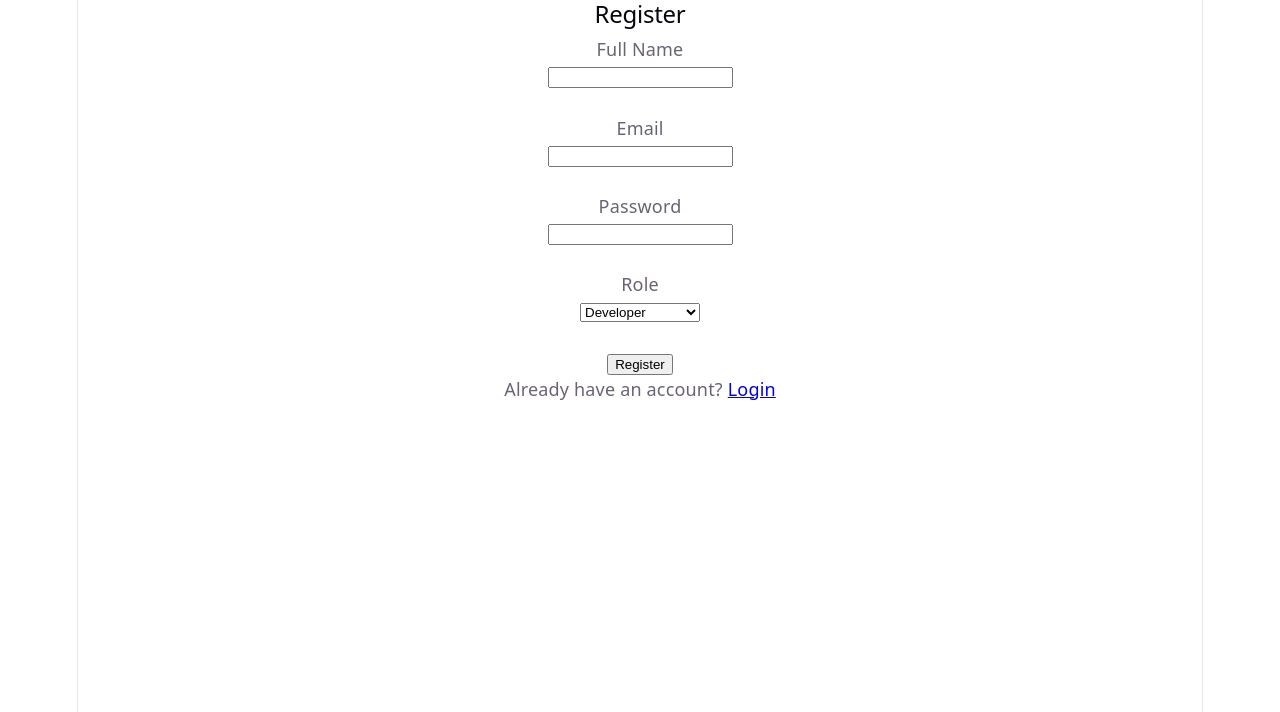
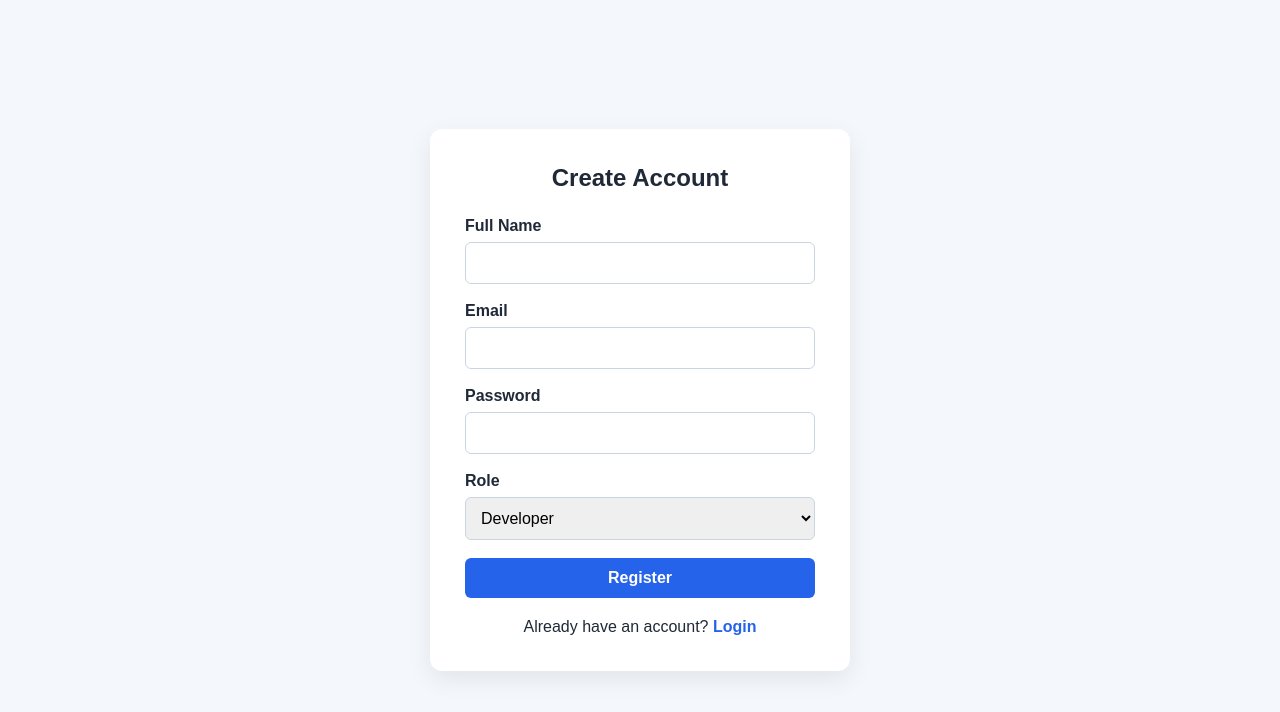
Before and after one commit to sadeepa-div/Centralized-Issue-Tracker, a React (Vite) app in the folder client/: page /register in a window 1280 px wide. Shown: the top 712 px of the page. Built offline with nearby package versions, Linux system fonts and the light colour scheme.

Commit message:
style: improve authentication pages

```diff
--- a/client/src/App.css
+++ b/client/src/App.css
@@ -1,184 +1,71 @@
-.counter {
-  font-size: 16px;
-  padding: 5px 10px;
-  border-radius: 5px;
-  color: var(--accent);
-  background: var(--accent-bg);
-  border: 2px solid transparent;
-  transition: border-color 0.3s;
-  margin-bottom: 24px;
-
-  &:hover {
-    border-color: var(--accent-border);
-  }
-  &:focus-visible {
-    outline: 2px solid var(--accent);
-    outline-offset: 2px;
-  }
+.auth-page {
+  min-height: 100vh;
+  display: flex;
+  justify-content: center;
+  align-items: center;
+  padding: 20px;
 }
 
-.hero {
-  position: relative;
-
-  .base,
-  .framework,
-  .vite {
-    inset-inline: 0;
-    margin: 0 auto;
-  }
-
-  .base {
-    width: 170px;
-    position: relative;
-    z-index: 0;
-  }
-
-  .framework,
-  .vite {
-    position: absolute;
-  }
-
-  .framework {
-    z-index: 1;
-    top: 34px;
-    height: 28px;
-    transform: perspective(2000px) rotateZ(300deg) rotateX(44deg) rotateY(39deg)
-      scale(1.4);
-  }
-
-  .vite {
-    z-index: 0;
-    top: 107px;
-    height: 26px;
-    width: auto;
-    transform: perspective(2000px) rotateZ(300deg) rotateX(40deg) rotateY(39deg)
-      scale(0.8);
-  }
+.auth-card {
+  width: 100%;
+  max-width: 420px;
+  background: white;
+  padding: 35px;
+  border-radius: 12px;
+  box-shadow: 0 8px 25px rgba(0, 0, 0, 0.08);
 }
 
-#center {
-  display: flex;
-  flex-direction: column;
-  gap: 25px;
-  place-content: center;
-  place-items: center;
-  flex-grow: 1;
-
-  @media (max-width: 1024px) {
-    padding: 32px 20px 24px;
-    gap: 18px;
-  }
+.auth-card h2 {
+  text-align: center;
+  margin-bottom: 25px;
 }
 
-#next-steps {
-  display: flex;
-  border-top: 1px solid var(--border);
-  text-align: left;
-
-  & > div {
-    flex: 1 1 0;
-    padding: 32px;
-    @media (max-width: 1024px) {
-      padding: 24px 20px;
-    }
-  }
-
-  .icon {
-    margin-bottom: 16px;
-    width: 22px;
-    height: 22px;
-  }
-
-  @media (max-width: 1024px) {
-    flex-direction: column;
-    text-align: center;
-  }
+.form-group {
+  margin-bottom: 18px;
 }
 
-#docs {
-  border-right: 1px solid var(--border);
-
-  @media (max-width: 1024px) {
-    border-right: none;
-    border-bottom: 1px solid var(--border);
-  }
+.form-group label {
+  display: block;
+  margin-bottom: 7px;
+  font-weight: 600;
 }
 
-#next-steps ul {
-  list-style: none;
-  padding: 0;
-  display: flex;
-  gap: 8px;
-  margin: 32px 0 0;
-
-  .logo {
-    height: 18px;
-  }
-
-  a {
-    color: var(--text-h);
-    font-size: 16px;
-    border-radius: 6px;
-    background: var(--social-bg);
-    display: flex;
-    padding: 6px 12px;
-    align-items: center;
-    gap: 8px;
-    text-decoration: none;
-    transition: box-shadow 0.3s;
-
-    &:hover {
-      box-shadow: var(--shadow);
-    }
-    .button-icon {
-      height: 18px;
-      width: 18px;
-    }
-  }
-
-  @media (max-width: 1024px) {
-    margin-top: 20px;
-    flex-wrap: wrap;
-    justify-content: center;
-
-    li {
-      flex: 1 1 calc(50% - 8px);
-    }
-
-    a {
-      width: 100%;
-      justify-content: center;
-      box-sizing: border-box;
-    }
-  }
+.form-group input,
+.form-group select {
+  width: 100%;
+  padding: 11px;
+  border: 1px solid #cbd5e1;
+  border-radius: 6px;
+  outline: none;
 }
 
-#spacer {
-  height: 88px;
-  border-top: 1px solid var(--border);
-  @media (max-width: 1024px) {
-    height: 48px;
-  }
+.form-group input:focus,
+.form-group select:focus {
+  border-color: #2563eb;
 }
 
-.ticks {
-  position: relative;
+.auth-button {
   width: 100%;
+  padding: 11px;
+  border: none;
+  border-radius: 6px;
+  background: #2563eb;
+  color: white;
+  cursor: pointer;
+  font-weight: 600;
+}
 
-  &::before,
-  &::after {
-    content: '';
-    position: absolute;
-    top: -4.5px;
-    border: 5px solid transparent;
-  }
+.auth-button:hover {
+  background: #1d4ed8;
+}
 
-  &::before {
-    left: 0;
-    border-left-color: var(--border);
-  }
-  &::after {
-    right: 0;
-    border-right-color: var(--border);
-  }
+.auth-link {
+  text-align: center;
+  margin-top: 20px;
 }
+
+.auth-link a {
+  color: #2563eb;
+  text-decoration: none;
+  font-weight: 600;
+}
--- a/client/src/index.css
+++ b/client/src/index.css
@@ -1,111 +1,20 @@
-:root {
-  --text: #6b6375;
-  --text-h: #08060d;
-  --bg: #fff;
-  --border: #e5e4e7;
-  --code-bg: #f4f3ec;
-  --accent: #aa3bff;
-  --accent-bg: rgba(170, 59, 255, 0.1);
-  --accent-border: rgba(170, 59, 255, 0.5);
-  --social-bg: rgba(244, 243, 236, 0.5);
-  --shadow:
-    rgba(0, 0, 0, 0.1) 0 10px 15px -3px, rgba(0, 0, 0, 0.05) 0 4px 6px -2px;
-
-  --sans: system-ui, 'Segoe UI', Roboto, sans-serif;
-  --heading: system-ui, 'Segoe UI', Roboto, sans-serif;
-  --mono: ui-monospace, Consolas, monospace;
-
-  font: 18px/145% var(--sans);
-  letter-spacing: 0.18px;
-  color-scheme: light dark;
-  color: var(--text);
-  background: var(--bg);
-  font-synthesis: none;
-  text-rendering: optimizeLegibility;
-  -webkit-font-smoothing: antialiased;
-  -moz-osx-font-smoothing: grayscale;
-
-  @media (max-width: 1024px) {
-    font-size: 16px;
-  }
-}
-
-@media (prefers-color-scheme: dark) {
-  :root {
-    --text: #9ca3af;
-    --text-h: #f3f4f6;
-    --bg: #16171d;
-    --border: #2e303a;
-    --code-bg: #1f2028;
-    --accent: #c084fc;
-    --accent-bg: rgba(192, 132, 252, 0.15);
-    --accent-border: rgba(192, 132, 252, 0.5);
-    --social-bg: rgba(47, 48, 58, 0.5);
-    --shadow:
-      rgba(0, 0, 0, 0.4) 0 10px 15px -3px, rgba(0, 0, 0, 0.25) 0 4px 6px -2px;
-  }
-
-  #social .button-icon {
-    filter: invert(1) brightness(2);
-  }
+* {
+  box-sizing: border-box;
+  margin: 0;
+  padding: 0;
 }
 
 body {
-  margin: 0;
+  font-family: Arial, sans-serif;
+  background: #f4f7fb;
+  color: #1f2937;
+  min-width: 320px;
+  min-height: 100vh;
 }
 
-#root {
-  width: 1126px;
-  max-width: 100%;
-  margin: 0 auto;
-  text-align: center;
-  border-inline: 1px solid var(--border);
-  min-height: 100svh;
-  display: flex;
-  flex-direction: column;
-  box-sizing: border-box;
+button,
+input,
+select,
+textarea {
+  font: inherit;
 }
-
-h1,
-h2 {
-  font-family: var(--heading);
-  font-weight: 500;
-  color: var(--text-h);
-}
-
-h1 {
-  font-size: 56px;
-  letter-spacing: -1.68px;
-  margin: 32px 0;
-  @media (max-width: 1024px) {
-    font-size: 36px;
-    margin: 20px 0;
-  }
-}
-h2 {
-  font-size: 24px;
-  line-height: 118%;
-  letter-spacing: -0.24px;
-  margin: 0 0 8px;
-  @media (max-width: 1024px) {
-    font-size: 20px;
-  }
-}
-p {
-  margin: 0;
-}
-
-code,
-.counter {
-  font-family: var(--mono);
-  display: inline-flex;
-  border-radius: 4px;
-  color: var(--text-h);
-}
-
-code {
-  font-size: 15px;
-  line-height: 135%;
-  padding: 4px 8px;
-  background: var(--code-bg);
-}
--- a/client/src/pages/Login.jsx
+++ b/client/src/pages/Login.jsx
@@ -15,14 +15,13 @@ function Login() {
   }
 
   return (
-    <div>
+    <div className="auth-page">
+      <div className="auth-card">
         <h2>Login</h2>
 
         <form onSubmit={handleSubmit}>
-        <div>
+          <div className="form-group">
             <label>Email</label>
-          <br />
-
             <input
               type="email"
               value={email}
@@ -31,12 +30,8 @@ function Login() {
             />
           </div>
 
-        <br />
-
-        <div>
+          <div className="form-group">
             <label>Password</label>
-          <br />
-
             <input
               type="password"
               value={password}
@@ -45,14 +40,15 @@ function Login() {
             />
           </div>
 
-        <br />
-
-        <button type="submit">Login</button>
+          <button className="auth-button" type="submit">
+            Login
+          </button>
         </form>
 
-      <p>
+        <p className="auth-link">
           Don't have an account? <Link to="/register">Register</Link>
         </p>
+      </div>
     </div>
   )
 }
--- a/client/src/pages/Register.jsx
+++ b/client/src/pages/Register.jsx
@@ -19,14 +19,13 @@ function Register() {
   }
 
   return (
-    <div>
-      <h2>Register</h2>
+    <div className="auth-page">
+      <div className="auth-card">
+        <h2>Create Account</h2>
 
         <form onSubmit={handleSubmit}>
-        <div>
+          <div className="form-group">
             <label>Full Name</label>
-          <br />
-
             <input
               type="text"
               value={name}
@@ -35,12 +34,8 @@ function Register() {
             />
           </div>
 
-        <br />
-
-        <div>
+          <div className="form-group">
             <label>Email</label>
-          <br />
-
             <input
               type="email"
               value={email}
@@ -49,12 +44,8 @@ function Register() {
             />
           </div>
 
-        <br />
-
-        <div>
+          <div className="form-group">
             <label>Password</label>
-          <br />
-
             <input
               type="password"
               value={password}
@@ -63,12 +54,8 @@ function Register() {
             />
           </div>
 
-        <br />
-
-        <div>
+          <div className="form-group">
             <label>Role</label>
-          <br />
-
             <select
               value={role}
               onChange={(event) => setRole(event.target.value)}
@@ -79,14 +66,15 @@ function Register() {
             </select>
           </div>
 
-        <br />
-
-        <button type="submit">Register</button>
+          <button className="auth-button" type="submit">
+            Register
+          </button>
         </form>
 
-      <p>
+        <p className="auth-link">
           Already have an account? <Link to="/login">Login</Link>
         </p>
+      </div>
     </div>
   )
 }
```
Lines whose indentation alone changed are shown as unchanged.
